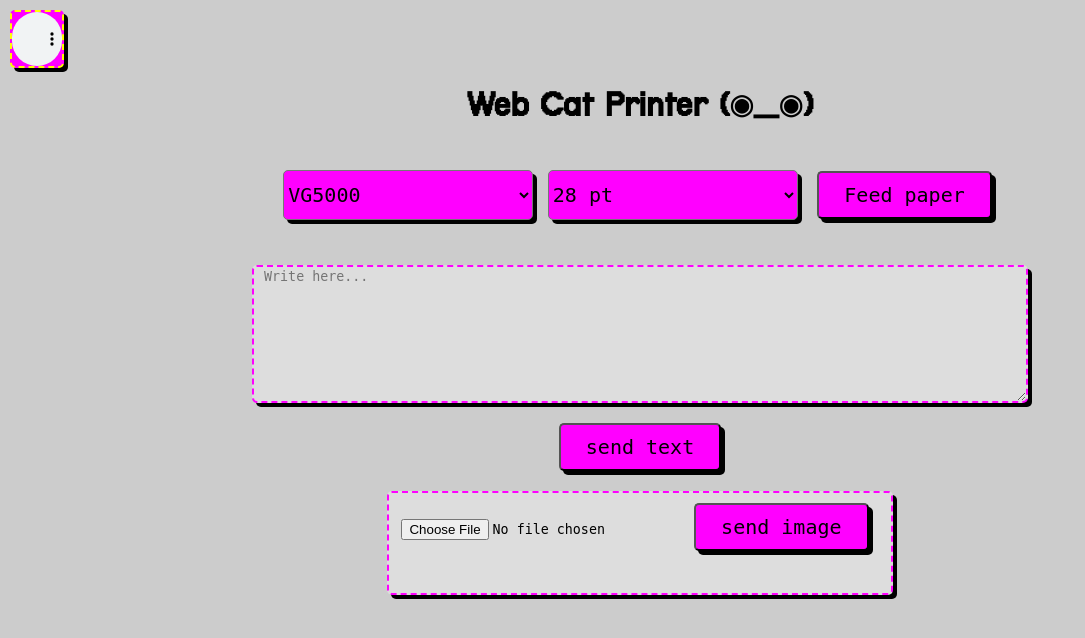
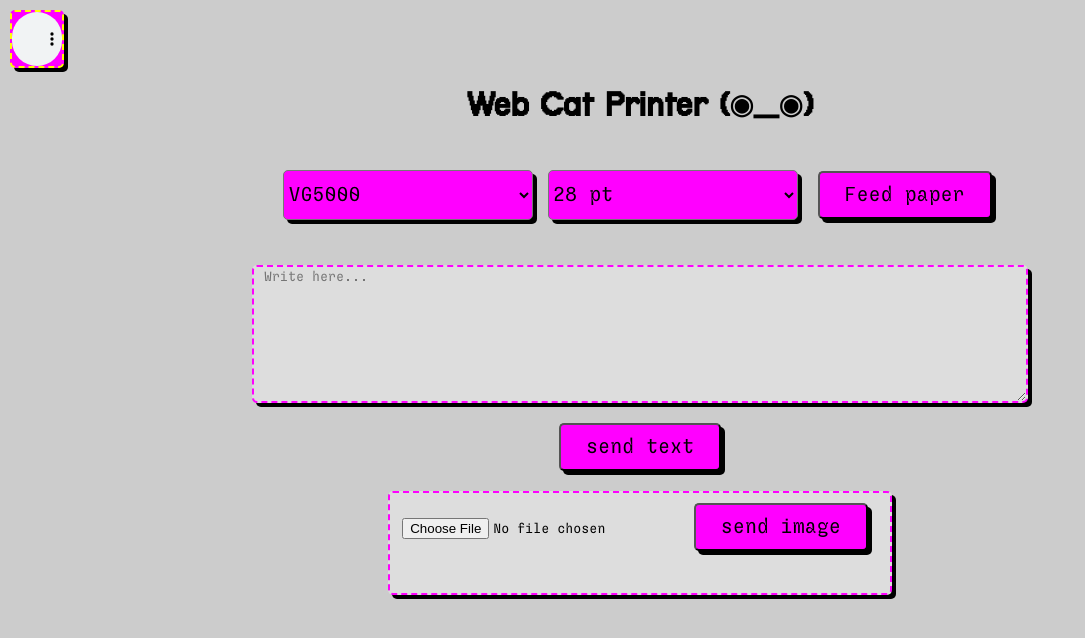
Before and after one commit to renaudgweb/CatPrinter_WebApp, a PHP site: page / in a window 1280 px wide. Shown: the top 638 px of the page, without its empty margins (0-1085 px from the left). Run offline with PHP 8.4, Linux system fonts and the light colour scheme; some web fonts are replaced.

Commit message:
Update style.css

```diff
--- a/contents/css/style.css
+++ b/contents/css/style.css
@@ -6,7 +6,7 @@
         url("../fonts/Terminal/terminal-grotesque-webfont.svg") format("svg"),
         url("../fonts/Terminal/terminal-grotesque-webfont.ttf") format("truetype");
 }
-@@font-face {
+@font-face {
   font-family: "Sligoil";
   src: url("../fonts/Sligoil/Sligoil-Micro.woff") format("woff"),
         url("../fonts/Sligoil/Sligoil-Micro.woff2") format("woff2"),
```
